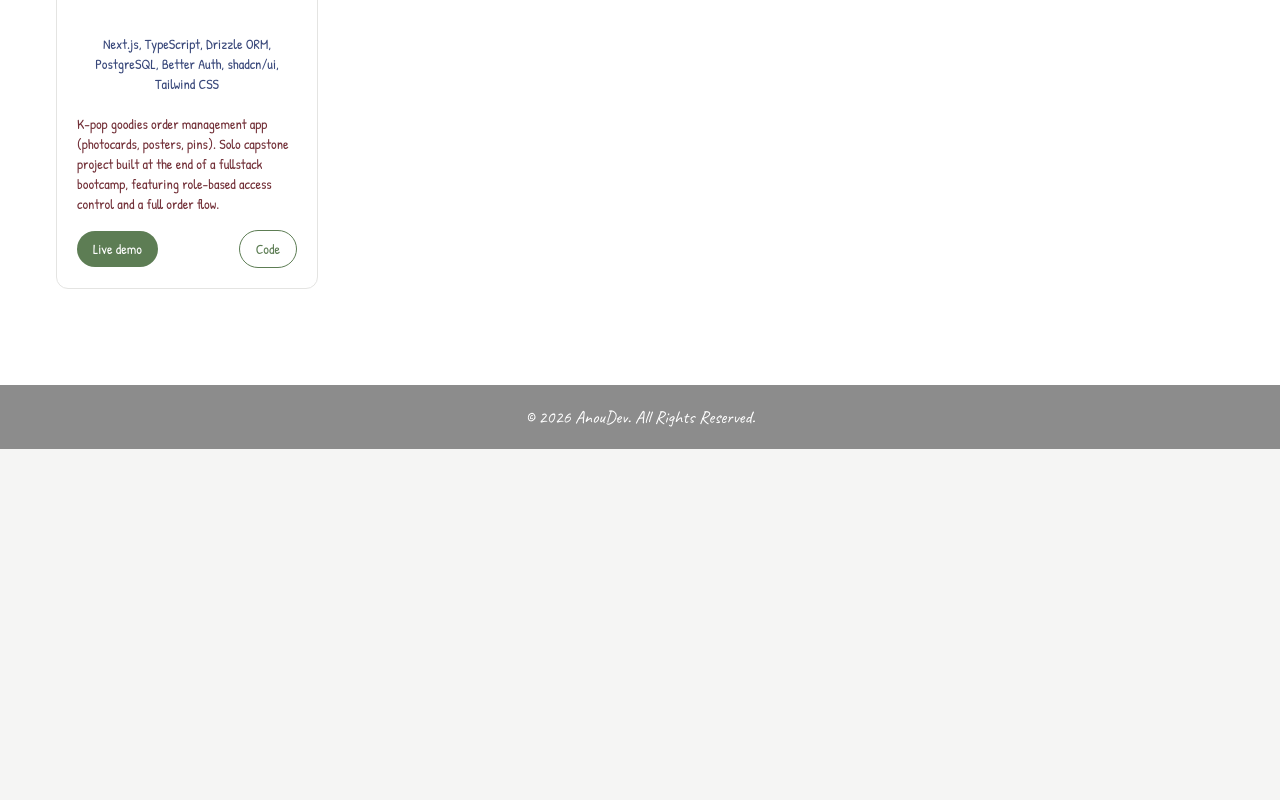
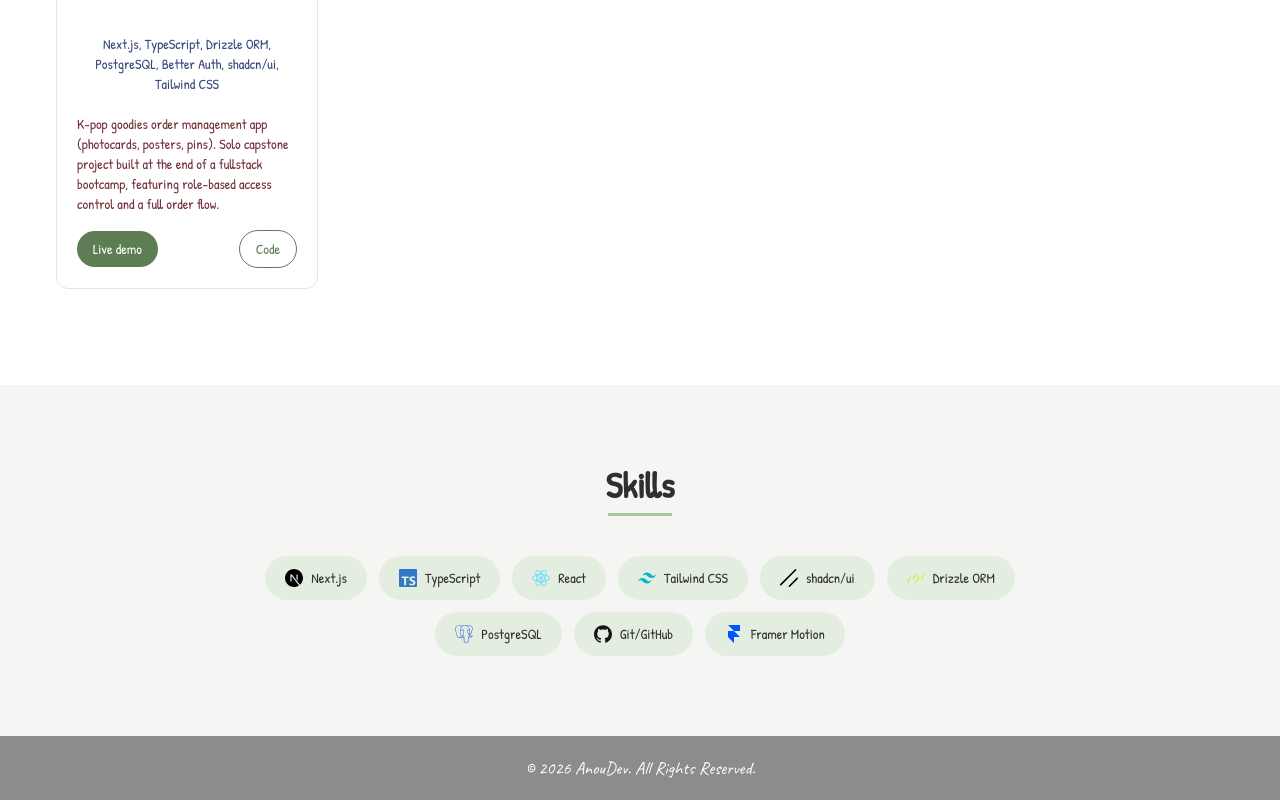
Before and after one commit to AnouDevs/portfolio, a Next.js app: page / in a window 1280 px wide. Shown: the part 1541-2341 px from the top of the page. Before the commit the page ends 1990 px from the top, so only its background shows below. Built offline with nearby package versions, Linux system fonts and the light colour scheme.

Commit message:
✨ feat: add Skills section with brand-colored icon pills

```diff
--- a/src/app/page.tsx
+++ b/src/app/page.tsx
@@ -1,11 +1,13 @@
 import Hero from "@/components/Hero";
 import ProjectsSection from "@/components/ProjectsSection";
+import SkillsSection from "@/components/SkillsSection";
 
 export default function Home() {
   return (
     <main className="flex-1">
       <Hero />
       <ProjectsSection />
+      <SkillsSection />
     </main>
   );
 }
--- /dev/null
+++ b/src/components/SkillsSection.tsx
@@ -0,0 +1,25 @@
+import skills from "@/data/skills";
+
+export default function SkillsSection() {
+  return (
+    <section id="skills" className="px-14 py-20 text-center">
+      <h2 className="text-4xl font-bold text-ink">Skills</h2>
+      <div className="mx-auto mt-2 h-[3px] w-16 bg-sage-underline" />
+
+      <div className="mx-auto mt-10 flex max-w-3xl flex-wrap justify-center gap-3">
+        {skills.map((skill) => {
+          const Icon = skill.icon;
+          return (
+            <div
+              key={skill.name}
+              className="flex items-center gap-2 rounded-full bg-chip-bg px-5 py-3"
+            >
+              <Icon size={18} color={skill.brandColor} />
+              <span className="text-sm text-ink">{skill.name}</span>
+            </div>
+          );
+        })}
+      </div>
+    </section>
+  );
+}
--- /dev/null
+++ b/src/data/skills.ts
@@ -0,0 +1,26 @@
+import type { Skill } from "@/types/skill";
+import {
+  SiNextdotjs,
+  SiTypescript,
+  SiReact,
+  SiTailwindcss,
+  SiShadcnui,
+  SiDrizzle,
+  SiPostgresql,
+  SiGithub,
+  SiFramer,
+} from "react-icons/si";
+
+const skills: Skill[] = [
+  { name: "Next.js", brandColor: "#000000", icon: SiNextdotjs },
+  { name: "TypeScript", brandColor: "#3178C6", icon: SiTypescript },
+  { name: "React", brandColor: "#61DAFB", icon: SiReact },
+  { name: "Tailwind CSS", brandColor: "#06B6D4", icon: SiTailwindcss },
+  { name: "shadcn/ui", brandColor: "#000000", icon: SiShadcnui },
+  { name: "Drizzle ORM", brandColor: "#C5F74F", icon: SiDrizzle },
+  { name: "PostgreSQL", brandColor: "#4169E1", icon: SiPostgresql },
+  { name: "Git/GitHub", brandColor: "#181717", icon: SiGithub },
+  { name: "Framer Motion", brandColor: "#0055FF", icon: SiFramer },
+];
+
+export default skills;
--- /dev/null
+++ b/src/types/skill.ts
@@ -0,0 +1,7 @@
+import type { IconType } from "react-icons";
+
+export type Skill = {
+  name: string;
+  brandColor: string;
+  icon: IconType;
+};
```
